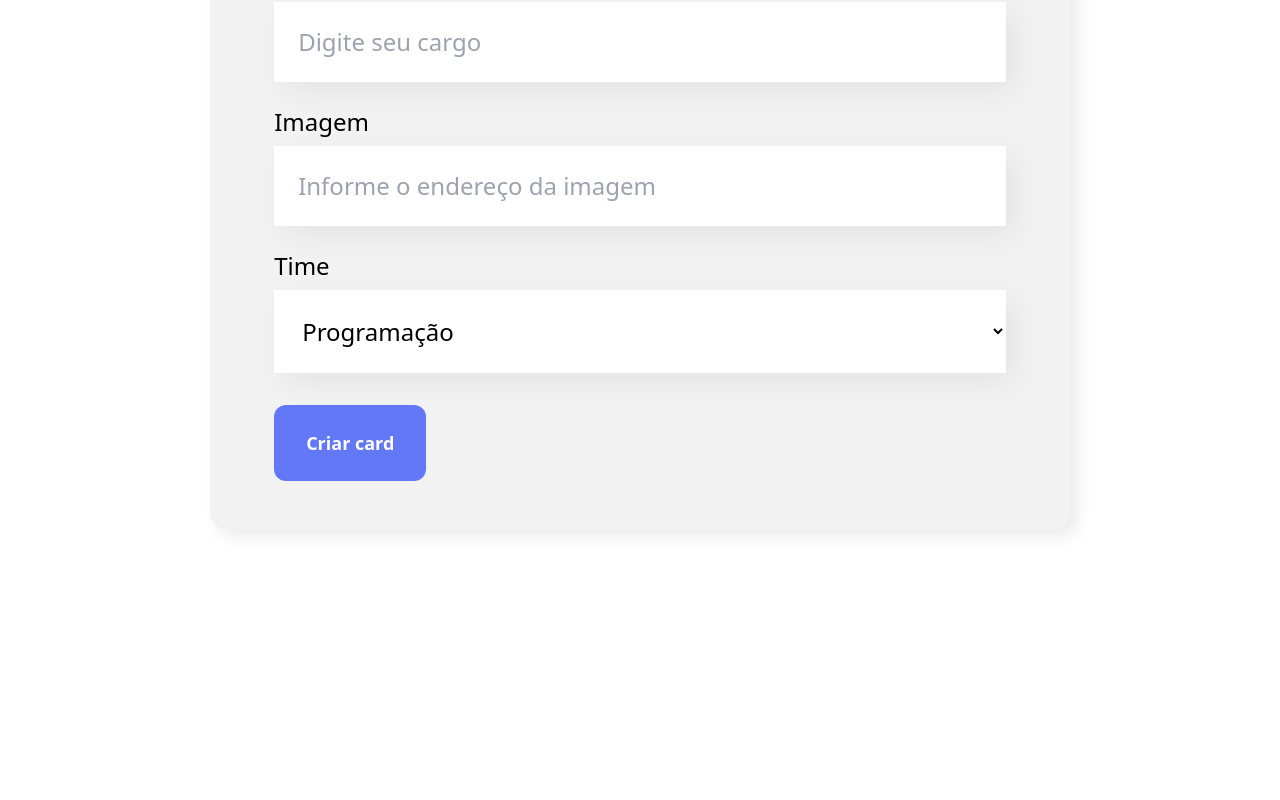
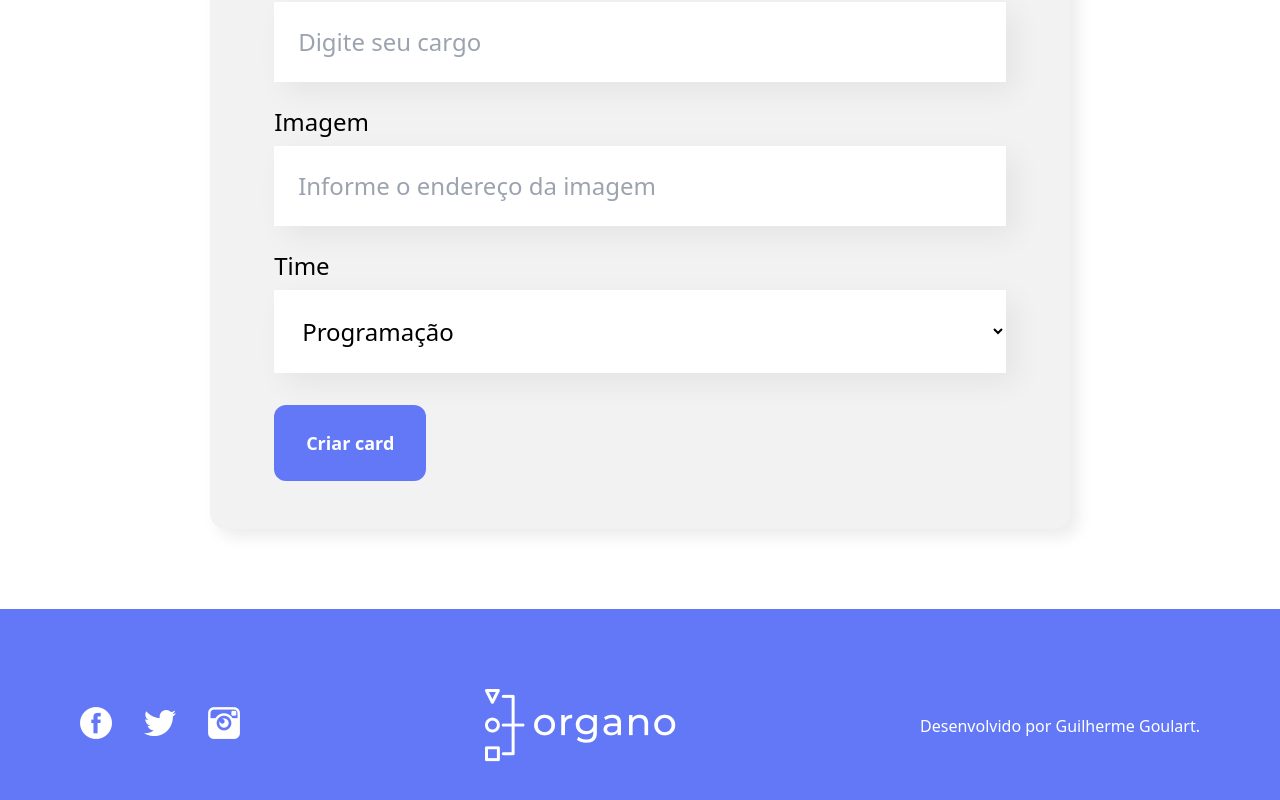
Before and after one commit to guilhermegoulart/organo, a React (Create React App) app: page / in a window 1280 px wide. Shown: the part 832-1632 px from the top of the page. Before the commit the page ends 1441 px from the top, so only its background shows below. Built offline with nearby package versions, Linux system fonts and the light colour scheme.

Commit message:
Creating the footer component using tailwind.

```diff
--- a/src/App.jsx
+++ b/src/App.jsx
@@ -2,6 +2,7 @@ import { useState } from "react";
 import { Banner } from "./components/Banner";
 import { Form } from "./components/Form";
 import Team from "./components/Team";
+import Footer from "./components/Footer";
 
 function App() {
   const teams = [
@@ -70,6 +71,8 @@ function App() {
           )}
         />
       ))}
+
+      <Footer />
     </div>
   );
 }
--- /dev/null
+++ b/src/components/Footer.jsx
@@ -0,0 +1,36 @@
+import Facebook from "../imagens/fb.png";
+import twitter from "../imagens/tw.png";
+import Instagram from "../imagens/ig.png";
+import Logo from "../imagens/logo.png";
+
+export default function Footer() {
+  return (
+    <footer className="bg-pantone text-white p-20 flex justify-between items-center ">
+      <section>
+        <ul>
+          <li className="inline-block mr-8 last:mr-0">
+            <a href="facebook.com" target="_blank">
+              <img src={Facebook} alt="Facebook logo" />
+            </a>
+          </li>
+          <li className="inline-block mr-8 last:mr-0">
+            <a href="twitter.com" target="_blank">
+              <img src={twitter} alt="twitter logo" />
+            </a>
+          </li>
+          <li className="inline-block mr-8 last:mr-0">
+            <a href="instagram.com" target="_blank">
+              <img src={Instagram} alt="Instagram logo" />
+            </a>
+          </li>
+        </ul>
+      </section>
+      <section>
+        <img src={Logo} alt="organo logo" />
+      </section>
+      <section>
+        <p>Desenvolvido por Guilherme Goulart.</p>
+      </section>
+    </footer>
+  );
+}
```
